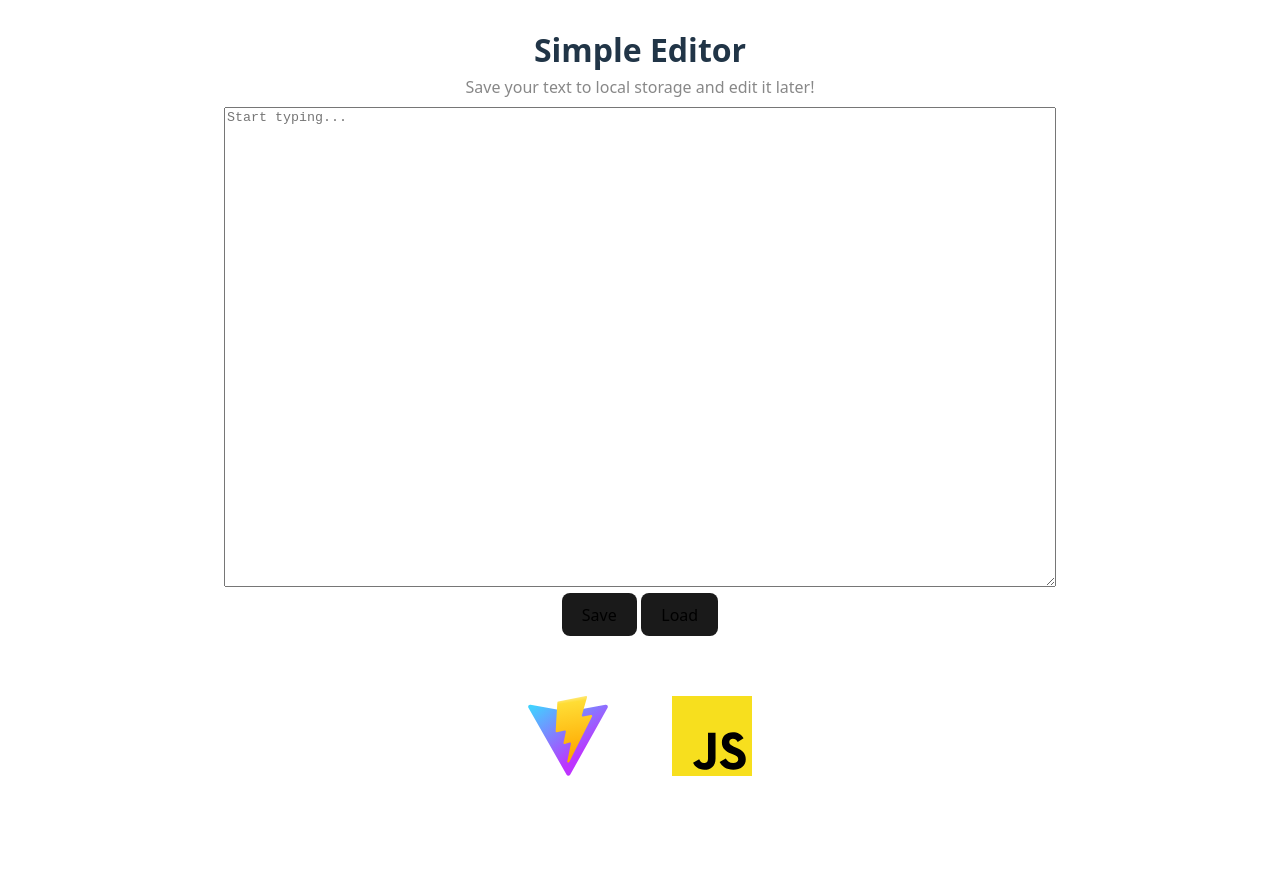
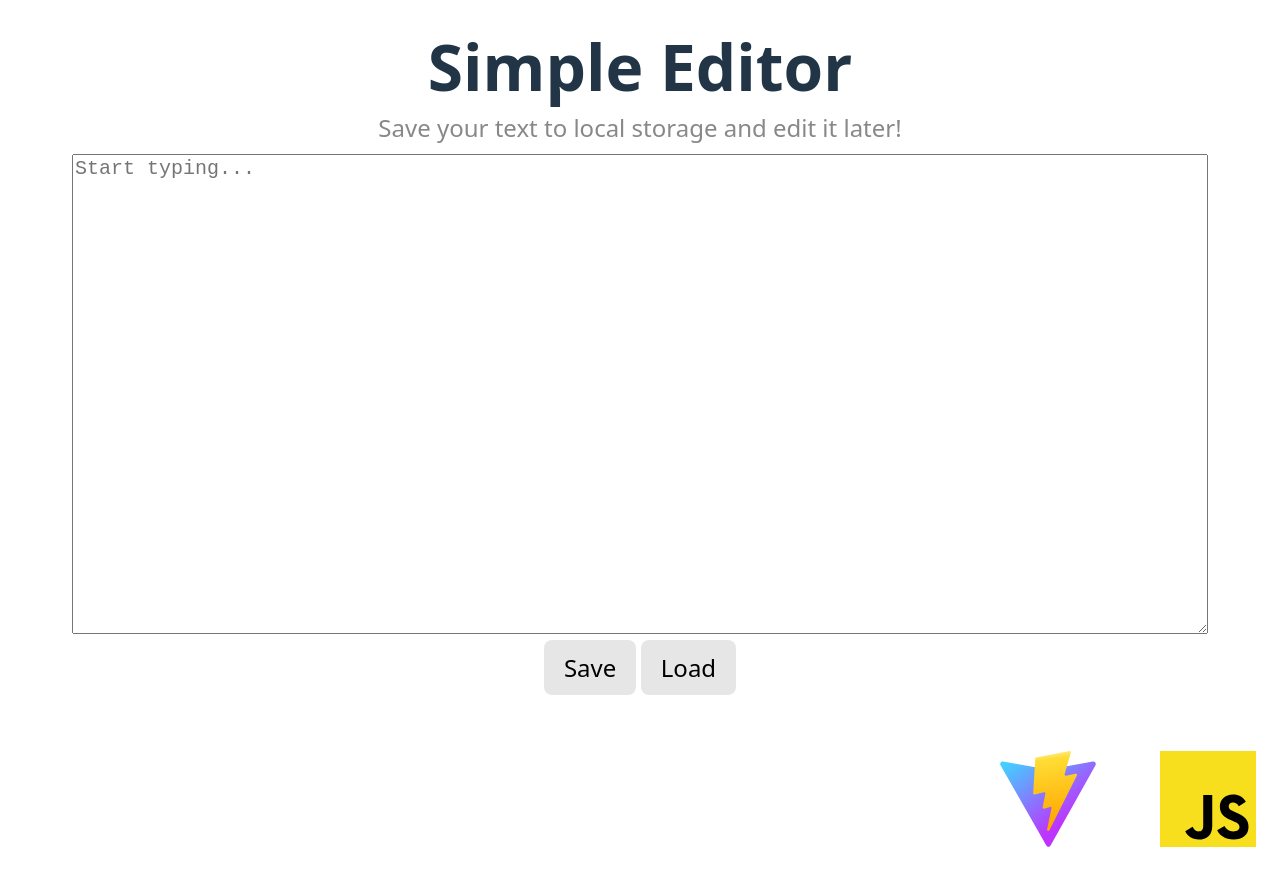
Before and after one commit to Domanskey/simple-editor, a website built with Vite: page index.html in a window 1280 px wide. Before the commit the page ends 800 px from the top, so only its background shows below. Built offline with nearby package versions, Linux system fonts and the light colour scheme.

Commit message:
add tablet and desktop styling

```diff
--- a/src/style.css
+++ b/src/style.css
@@ -92,20 +92,76 @@ html {
 }
 .logos__link {
   max-height: 100%;
-  /* display: block; */
   font-weight: 500;
   color: #646cff;
   text-decoration: inherit;
 }
-.logos__link:hover {
+/* .logos__link:hover {
   color: #535bf2;
-}
+} */
 
 .logo:hover {
   filter: drop-shadow(0 0 2rem #646cffaa);
 }
+
 .logo--vanilla:hover {
   filter: drop-shadow(0 0 2rem #f7df1eaa);
+}
+
+@media screen and (min-width: 768px) {
+  .logo {
+    height: 9rem;
+    width: 9rem;
+  }
+
+  .app__title {
+    font-size: 3rem;
+  }
+
+  .button {
+    font-size: 1.25rem;
+  }
+
+  .app__description {
+    font-size: 1.25rem;
+  }
+
+  .app__textarea {
+    font-size: 1.25rem;
+  }
+}
+
+@media screen and (min-width: 1280px) {
+
+  .app {
+    width: 1200px;
+    min-width: none;
+  }
+
+  .app__title {
+    font-size: 4rem;
+  }
+
+  .button {
+    font-size: 1.5rem;
+    border: 1.5px solid transparent;
+  }
+
+  .app__description {
+    font-size: 1.5rem;
+  }
+
+  .app__textarea {
+    font-size: 1.25rem;
+  }
+
+  .logos {
+    width: 100vw;
+    flex-direction: row;
+    justify-content: flex-end;
+  }
+
+
 }
 
 @media (prefers-color-scheme: light) {
@@ -113,10 +169,10 @@ html {
     color: #213547;
     background-color: #ffffff;
   }
-  a:hover {
+  /* .logos__link:hover {
     color: #747bff;
-  }
-  button {
-    background-color: #f9f9f9;
+  } */
+  .button {
+    background-color: #e6e6e6;
   }
 }
```
